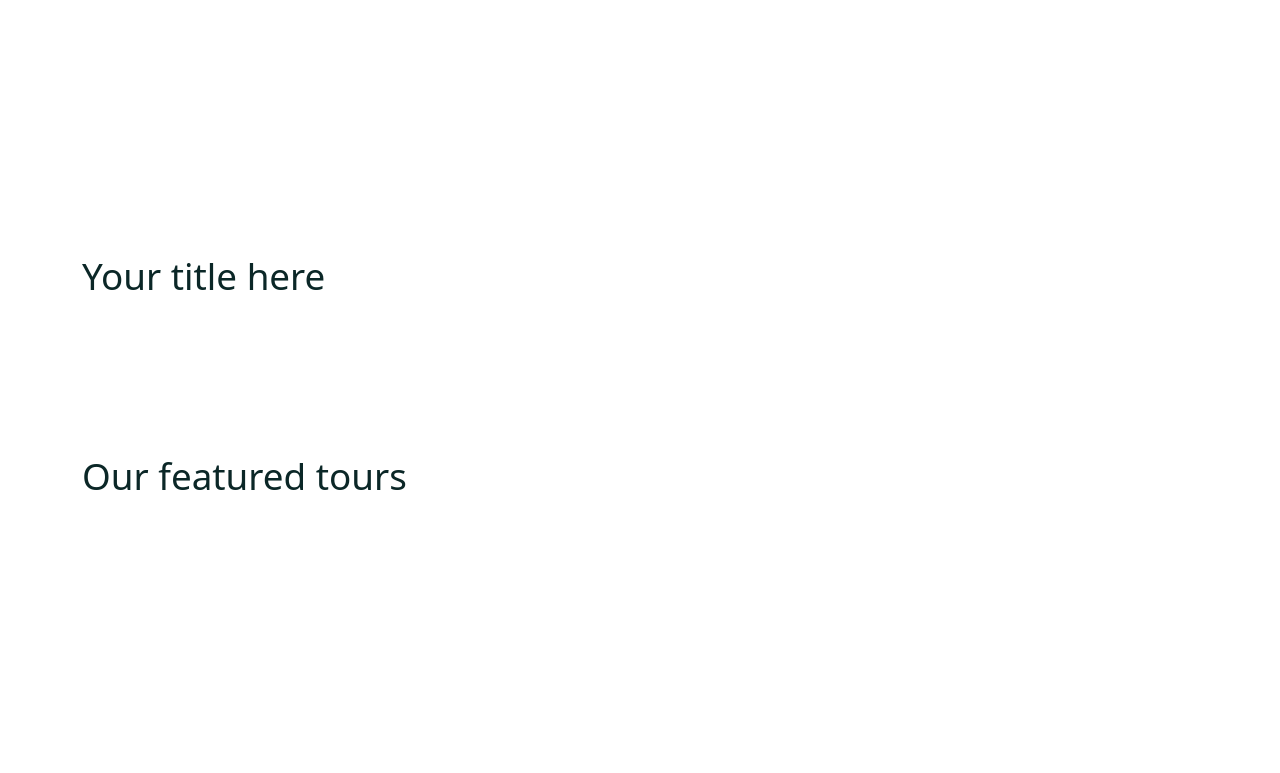
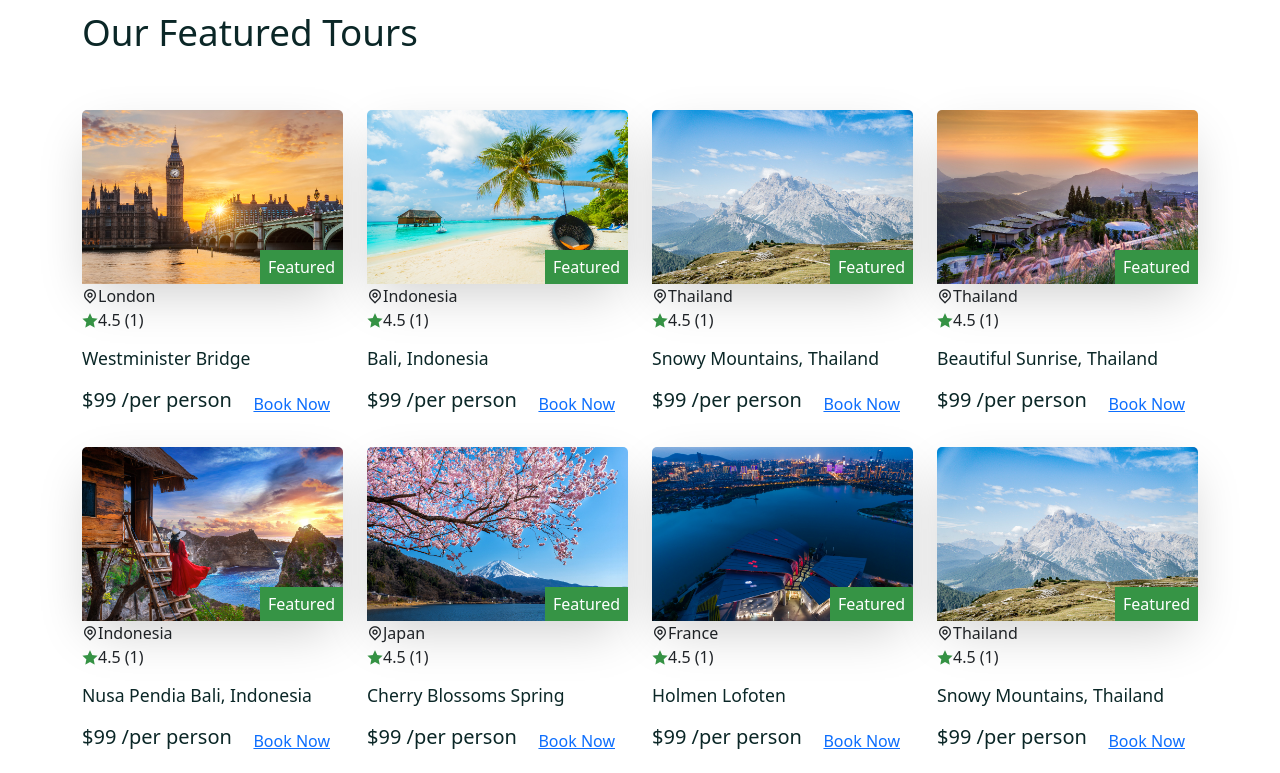
Before and after one commit to Sushantbz/TravelerSathi, a React (Create React App) app in the folder frontend/: page /home in a window 1280 px wide. Shown: the part 1167-1940 px from the top of the page. Built offline with nearby package versions, Linux system fonts and the light colour scheme.

Commit message:
adding featured tours

```diff
--- a/frontend/src/components/Featured-tours/FeaturedTourList.jsx
+++ b/frontend/src/components/Featured-tours/FeaturedTourList.jsx
@@ -1,16 +1,17 @@
-import React from 'react'
-import TourCard from '../../shared/TourCard'
-import tourData from '../../assets/data/tours'
-import { Col } from 'reactstrap'
+import React from "react";
+import TourCard from "../../shared/TourCard";
+import tourData from "../../assets/data/tours";
+import { Col } from "reactstrap";
 const FeaturedTourList = () => {
-  return <>
-  {
-    tourData?.map(tour=>(
-        <div lg='3' className='mb-4' key={tour.id}><TourCard tour={tour} /></div>
-
-    ))
-  }
-  </>
-}
+  return (
+    <>
+      {tourData?.map((tour) => (
+        <Col lg="3" className="mb-4" key={tour.id}>
+          <TourCard tour={tour} />
+        </Col>
+      ))}
+    </>
+  );
+};
 
 export default FeaturedTourList;
--- a/frontend/src/components/Footer/Footer.jsx
+++ b/frontend/src/components/Footer/Footer.jsx
@@ -12,12 +12,12 @@ function Footer() {
   ];
   return (
     <>
-      <footer className="bg-white" style={{ padding: '20px', margin: '20px' }}>
-        <div className="container mx-auto  py-[10rem]">
+      <footer className="bg-white" style={{ padding: '5px', margin: '5px' }}>
+        <div className="container mx-auto ">
           {/* footer div all */}
           <div className="flex justify-between flex-col md:flex-row  items-center md:items-start  md:gap-[5rem] text-left">
             {/* logo side */}
-            <div className="flex flex-col w-1/2 md:p-0 py-4 gap-8">
+            <div className="flex flex-col w-1/2 md:p-0 py-10 gap-8">
               <img
                 src={Logo}
                 alt="footer_logo"
@@ -47,7 +47,7 @@ function Footer() {
                 <a
                   target="_blank"
                   rel="noreferrer"
-                  href="https://www.radiustheme.com/"
+                  href="https://www.travelersathi.com/"
                 >
                  TravalerSathi
                 </a>
--- a/frontend/src/pages/Home.jsx
+++ b/frontend/src/pages/Home.jsx
@@ -57,10 +57,10 @@ const Home = () => {
       <section>
         <Container>
           <Row>
-            <div lg="3">
+            <Col lg="3">
               <h5 className="services__subtitle">What we serve</h5>
               <h2 className="services__title">We offer our Best Services</h2>
-            </div>
+            </Col>
             <ServiceList />
           </Row>
         </Container>
@@ -70,36 +70,16 @@ const Home = () => {
       <section>
         <Container>
           <Row>
-            <div lg="12" className="mb-5">
+            <Col lg="12" className="mb-5">
               <Subtitle subtitle={"Explorer"} />
-              <h2 className="featured__tour-title"></h2>
-            </div>
+              <h2 className="featured__tour-title">Our Featured Tours</h2>
+            </Col>
+            <FeaturedTourList />
           </Row>
         </Container>
       </section>
       {/*------------------ featured tour section end--------------*/}
 
-      {/*------------------ featured tour section start--------------*/}
-      <section>
-        <Container>
-          <Row>
-            <div lg="12" className="mb-5">
-              <h2 className="featured__tour-title">Your title here</h2>
-            </div>
-          </Row>
-        </Container>
-      </section>
-      {/*------------------ featured tour section end--------------*/}
-      <section>
-        <Container>
-          <Row>
-            <div lg="12" className="mb-5">
-              <h2 className="featured__tour-title">Our featured tours</h2>
-            </div>
-            <FeaturedTourList />
-          </Row>
-        </Container>
-      </section>
     </>
   );
 };
--- a/frontend/src/shared/TourCard.jsx
+++ b/frontend/src/shared/TourCard.jsx
@@ -1,11 +1,44 @@
 import React from 'react'
+import { Card, CardBody } from 'reactstrap';
+import {Link} from 'react-router-dom'
 
-const TourCard = () => {
+import './tour-card.css';
+
+const TourCard = ({tour}) => {
+  const {id, title, photo, city, price, feautured, avgRating, reviews } = tour
   return (
-    <div>
+    <div className='tour__card'>
+      <Card>
+        <div className='tour__img '>
+          <img src ={photo} alt ="tour-img" />
+          <span> Featured</span>
+        </div>
+      </Card>
+      <CardBody>
+        <div className="card__top d-flex align-items-center
+        justify-content-between" > </div>
+          <span classname="tour__location d-flex align-items-center gap-1">
+          <i class="ri-map-pin-line"></i>{city}
+          </span>
+          <div className="card__top d-flex align-items-center
+        justify-content-between" >
+          <span classname="tour__rating d-flex align-items-center gap-1">
+          <i class="ri-star-fill"></i>{avgRating} <span> ({reviews.length})</span>
+          </span>
+        </div>
 
+
+      <h5 className="tour__title"><Link to={`/tours/${id}`}> {title}</Link>
+      </h5>
+      <div className="card__bottom d-flex align-items-center justify-content-between mt-3">
+        <h5>${price} <span> /per person</span></h5>
+        <button className="btn booking">
+          <Link to={`/tours/${id}`}> Book Now</Link>
+        </button>
+      </div>
+      </CardBody>
     </div>
   )
-}
+};
 
 export default TourCard
--- a/frontend/src/shared/tour-card.css
+++ b/frontend/src/shared/tour-card.css
@@ -0,0 +1,64 @@
+.tour__img img {
+    width: 100%;
+    border-radius: 5px 5px 0 0;
+}
+
+.card {
+    border: none !important;
+    box-shadow: rgba(0, 0, 0, 0.2) 0px 18px 50px -10px;
+}
+ .tour__img{
+    position:relative;
+
+ }
+
+ .tour__img span{
+    position: absolute;
+    bottom:0;
+    right:0;
+    width: max-content;
+    z-index: 10;
+    background: var(--primary-color);
+    color: #fff;
+    padding: 0.3rem 0.5rem;
+    border-radius: 3px, 0, 0, 0;
+ }
+
+
+ .card__top span i{
+    color: var(--secondary-color);
+
+ }
+
+ .tour__rating{
+    font-size: .9rem;
+    color: var(--text-color)
+ }
+
+ .tour__location{
+    color: var(--heading-color);
+    font-weight: 500;
+    font-size: .9rem;
+
+ }
+ .tour__rating i,
+ .tour__location {
+font-size: 1rem;
+ }
+
+ .tour__title{
+    margin-top: 1rem;
+    font-size: 1.1rem;
+    cursor: pointer;
+ }
+
+ .tour__title a{
+    text-decoration: none;
+    color: var(--heading-color);
+    transition: .3s;
+ }
+
+ .tour__title a:hover{
+    color: var(--secondary-color);
+
+ }
```
